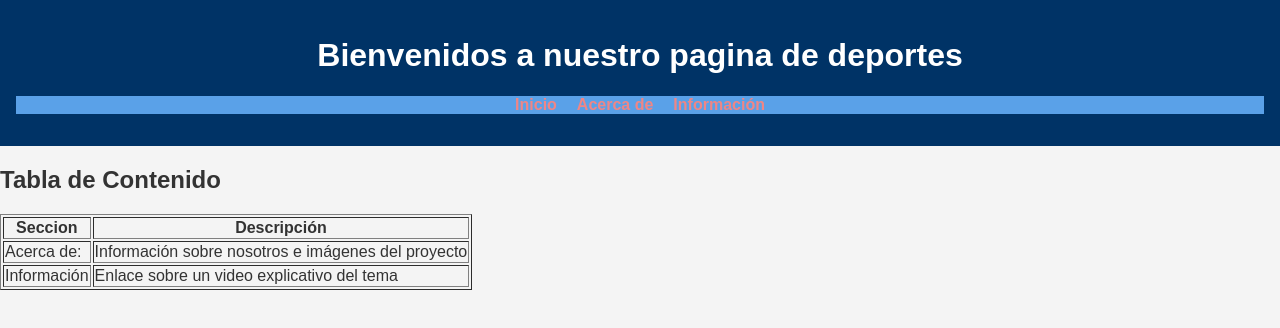
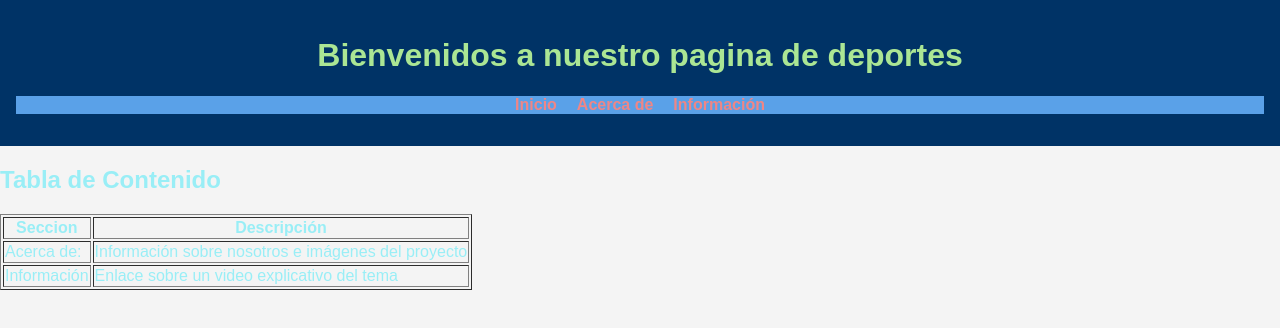
Before and after one commit to Andrestrujillo22/ADSO_Jair-Andres-Trujillo_Angie-Gomez, a plain HTML site: page index.html in a window 1280 px wide. Drawn offline with Linux system fonts and the light colour scheme; files that its build step writes are made by us from their sources.

```diff
--- a/css/Style/style.css
+++ b/css/Style/style.css
@@ -1,14 +1,14 @@
 body {
     font-family: Arial, sans-serif;
     background-color: #f4f4f4;
-    color: #333;
+    color: #99eef6;
     margin: 0;
     padding: 0;
 }
 
 header, footer {
     background-color: #003366;
-    color: white;
+    color: rgb(171, 230, 148);
     text-align: center;
     padding: 1rem;
 }
```
